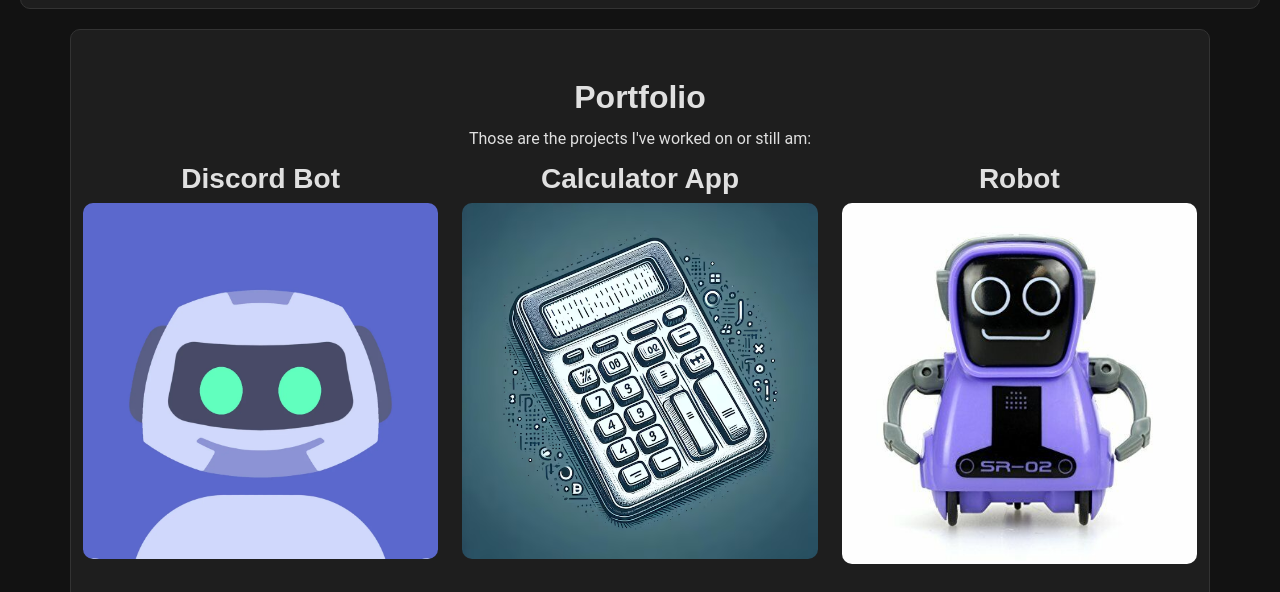
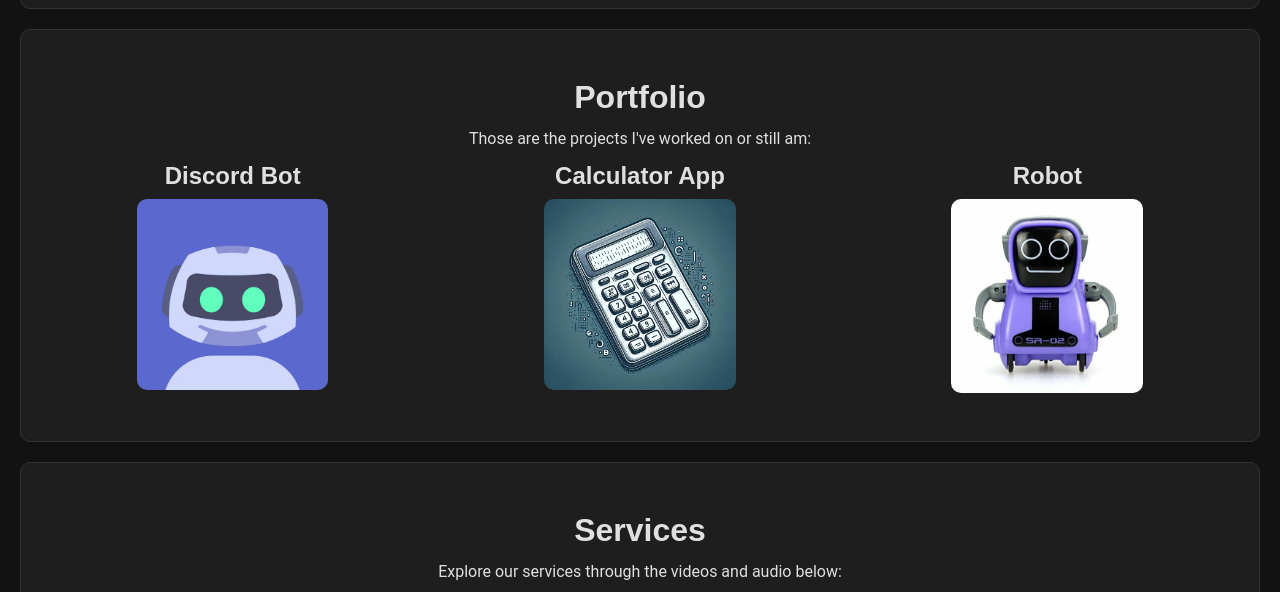
Before and after one commit to KajusVal/KajusVal.github.io, a plain HTML site: page index.html in a window 1280 px wide. Shown: the part 1229-1821 px from the top of the page. Drawn offline with nearby package versions, Linux system fonts and the light colour scheme.

Commit message:
Update index.html

```diff
--- a/index.html
+++ b/index.html
@@ -41,8 +41,8 @@
             </div>
         </div>
     </nav>
-    <section id="profile" class="container my-5">
-        <div class="row">
+    <section id="profile" class="py-5">
+        <div class="container row">
           <div class="col-md-4 text-center">
             <img src="assets/img/profile1.avif" alt="Profile Picture" class="rounded-circle img-fluid mb-3" style="width: 150px; height: 150px;">
             <h4 class="mb-1">John Johnson</h4>
@@ -102,26 +102,26 @@
             </div>
         </div>
     </section>
-    <section id="portfolio" class="container py-5">
+    <section id="portfolio" class="py-5">
         <h2 class="text-center">Portfolio</h2>
         <p class="text-center">Those are the projects I've worked on or still am:</p>
         <div class="row g-4">
             <div class="col-md-4">
                 <div class="portfolio-item text-center">
-                    <h3>Discord Bot</h3>
-                    <img src="assets/img/projektas1.jpg" alt="Project 1" class="img-fluid">
+                    <h4>Discord Bot</h4>
+                    <img src="assets/img/projektas1.jpg" style="width: 50%; height: 50%;" alt="Project 1" class="img-fluid">
                 </div>
             </div>
             <div class="col-md-4">
                 <div class="portfolio-item text-center">
-                    <h3>Calculator App</h3>
-                    <img src="assets/img/projektas2.avif" alt="Project 2" class="img-fluid">
+                    <h4>Calculator App</h4>
+                    <img src="assets/img/projektas2.avif" style="width: 50%; height: 50%;" alt="Project 2" class="img-fluid">
                 </div>
             </div>
             <div class="col-md-4">
                 <div class="portfolio-item text-center">
-                    <h3>Robot</h3>
-                    <img src="assets/img/projektas3.jpg" alt="Project 3" class="img-fluid">
+                    <h4>Robot</h4>
+                    <img src="assets/img/projektas3.jpg"  style="width: 50%; height: 50%;"alt="Project 3" class="img-fluid">
                 </div>
             </div>
         </div>
@@ -174,8 +174,8 @@
         </div>
     </section>
     <section>
+        <h2>Contact Form</h2>
         <section>
-            <h2>Contact Form</h2>
                 <form id="contactForm">
                     <label for="name">First Name:</label><br>
                     <input type="text" id="name" name="name" placeholder="Your name.." required><br>
@@ -190,8 +190,9 @@
                     <input type="tel" id="phone" name="phone" placeholder="Your phone number.." required><br>
 
                     <label for="address">Address:</label><br>
-                    <input type="text" id="address" name="address" placeholder="Your Address.." required><br>
+                    <input type="text" id="address" name="address" placeholder="Your Address" required><br>
 
+                    <br>
                 <h3>Rate Us:</h3>
                     <label>How do you rate our website's design?</label><br>
                     <input type="number" id="q1" name="q1" min="1" max="10" required><br>
```
